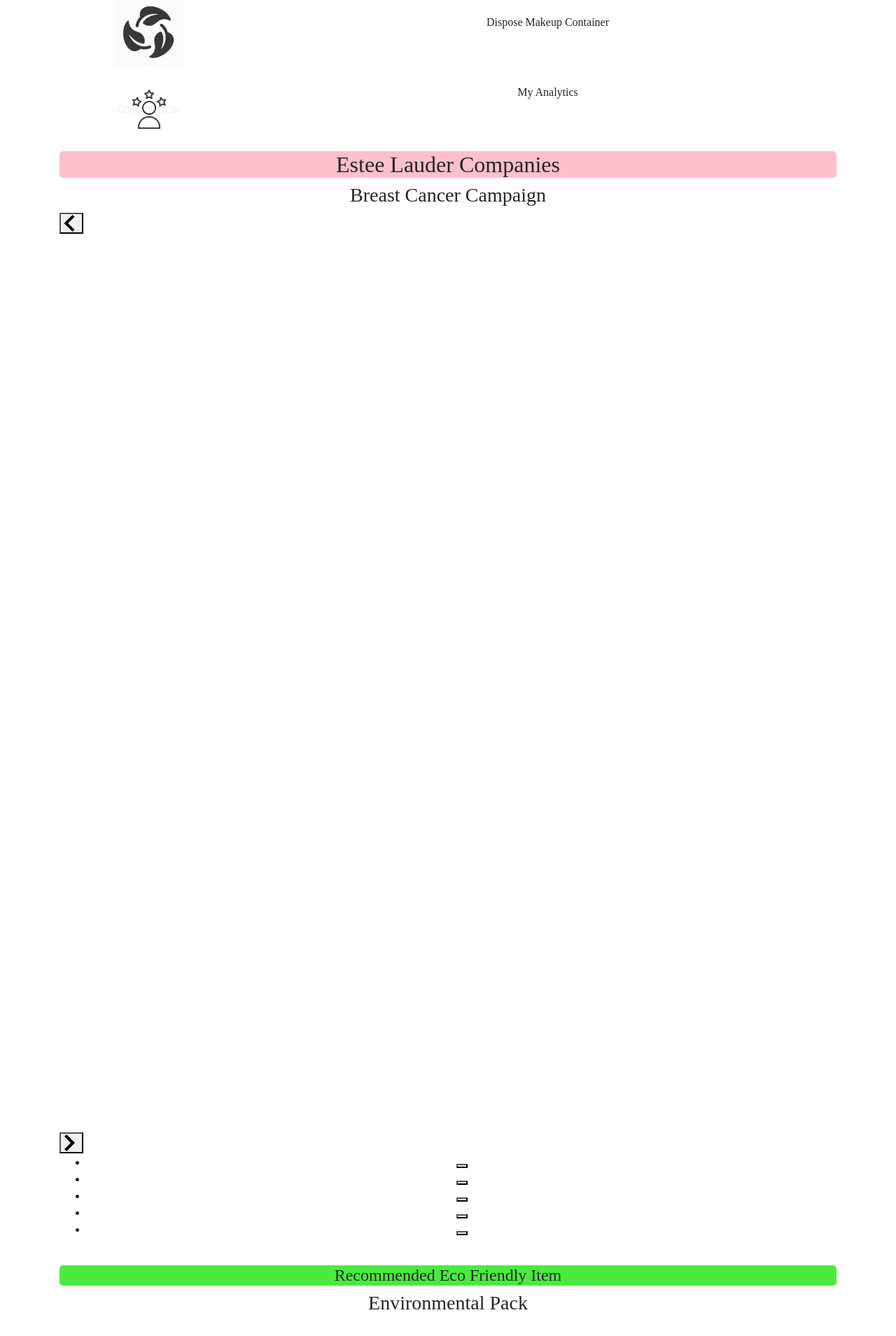
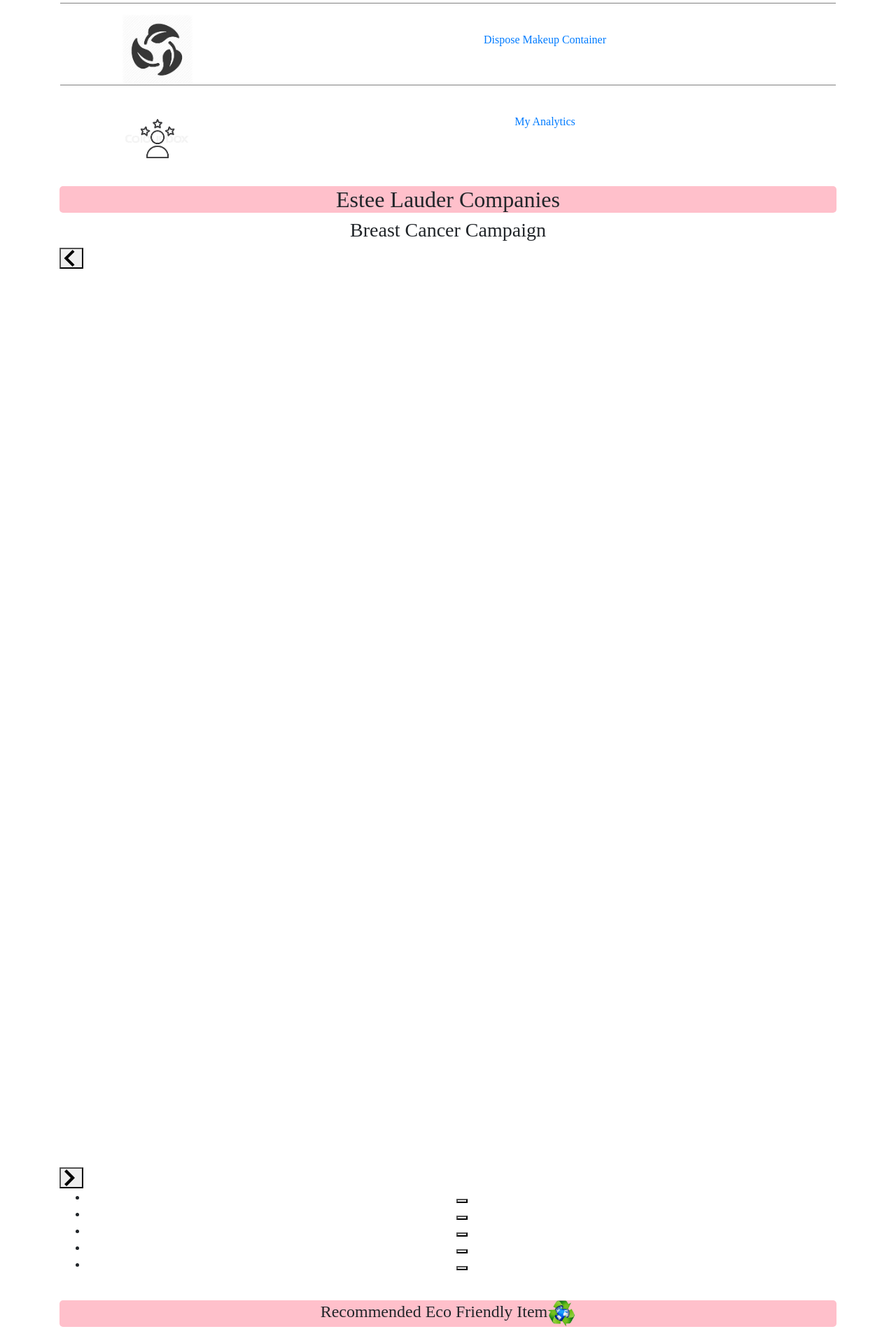
Before and after one commit to electrone901/Beauty-Assistant, a React (Create React App) app: page / in a window 1280 px wide. Shown: the part 207-2116 px from the top of the page at 70% size. Built offline with nearby package versions, Linux system fonts and the light colour scheme; no server answers; a small style sheet from the web is missing; a web font is replaced by a local one.

Commit message:
added links

```diff
--- a/src/App.css
+++ b/src/App.css
@@ -42,7 +42,6 @@
   text-decoration: line-through;
   width: 85px;
   margin-left: 120px;
-
 }
 
 #ribbon {
@@ -64,7 +63,7 @@
 }
 
 #ecoItemHeader {
-  background: #4aeb3c;
+  background: pink;
   border-radius: 5px;
 }
 
@@ -116,8 +115,16 @@
   font-family: optimaroman;
 }
 
+.buttonContainer .row {
+  border-bottom: 1px solid gray;
+}
+
 .caro {
   display: inline-block;
   text-decoration: line-through;
   width: 85px;
 }
+
+#lastRow {
+  border-width: 0px;
+}
--- a/src/component/Home.js
+++ b/src/component/Home.js
@@ -2,6 +2,10 @@
 import Footer from "./Footer";
 import { FontAwesomeIcon } from "@fortawesome/react-fontawesome";
 import { Slide } from "react-slideshow-image";
+
+import logo from "../img/logo.png";
+
+import { Link } from "react-router-dom";
 
 import "../App.css";
 
@@ -85,6 +89,7 @@
     return (
       <div className="container">
         <div className="buttonContainer">
+          <Link className="nav-link" to="/scanner">
             <div className="row">
               <div className="col-3">
                 <img
@@ -98,6 +103,8 @@
                 Scan Product For Product Information
               </div>
             </div>
+          </Link>
+          <Link className="nav-link" to="/scanner">
             <div className="row">
               <div className="col-3">
                 <img class="icon" src={require("../img/disposal.png")} />
@@ -107,7 +114,9 @@
                 Dispose Makeup Container
               </div>
             </div>
-          <div className="row">
+          </Link>
+          <Link className="nav-link" to="/my-products">
+            <div id="lastRow" className="row">
               <div className="col-3">
                 <img
                   id="analyticsIcon"
@@ -115,8 +124,12 @@
                   src={require("../img/analytics.png")}
                 />
               </div>
-            <div className="col-9"><br/>My Analytics</div>
+              <div className="col-9">
+                <br />
+                My Analytics
               </div>
+            </div>
+          </Link>
         </div>
         <h2 id="featuredItemHeader">Estee Lauder Companies</h2>
         <h3 id="featuredItemText">Breast Cancer Campaign</h3>
@@ -126,7 +139,10 @@
           src={require("../img/featuredItem.jpg")}
         /> */}
         <Slideshow></Slideshow>
-        <h4 id="ecoItemHeader">Recommended Eco Friendly Item</h4>
+        <h4 id="ecoItemHeader">
+          Recommended Eco Friendly Item
+          <img src={logo} id="logoImg" alt="logo" />
+        </h4>
         <h3 id="ecoItemText">Environmental Pack</h3>
         <img id="ecoItems" src={require("../img/eco.jpg")} />
         <br />
```
Lines whose indentation alone changed are shown as unchanged.
